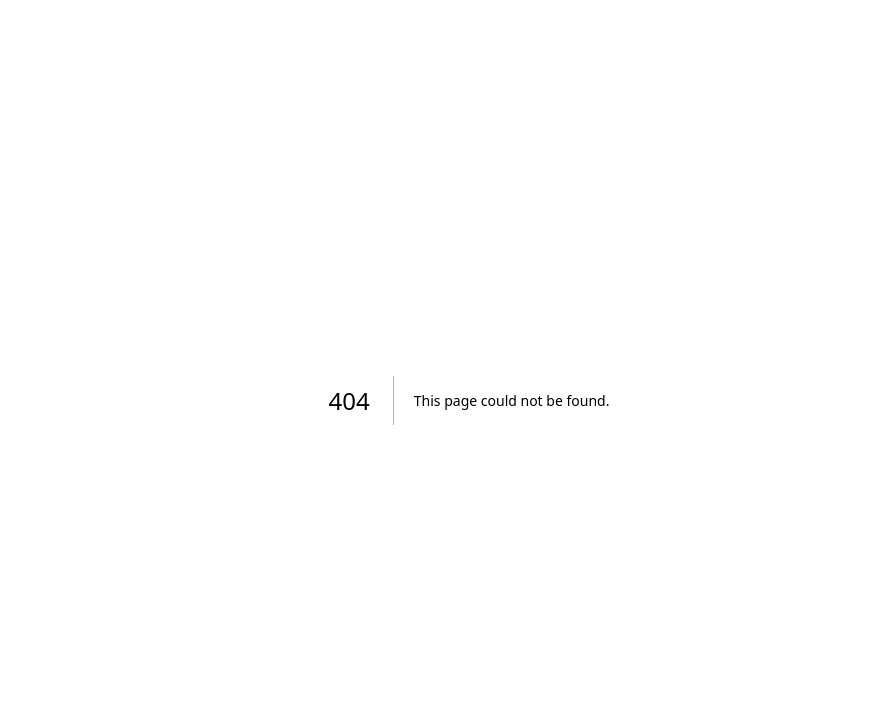
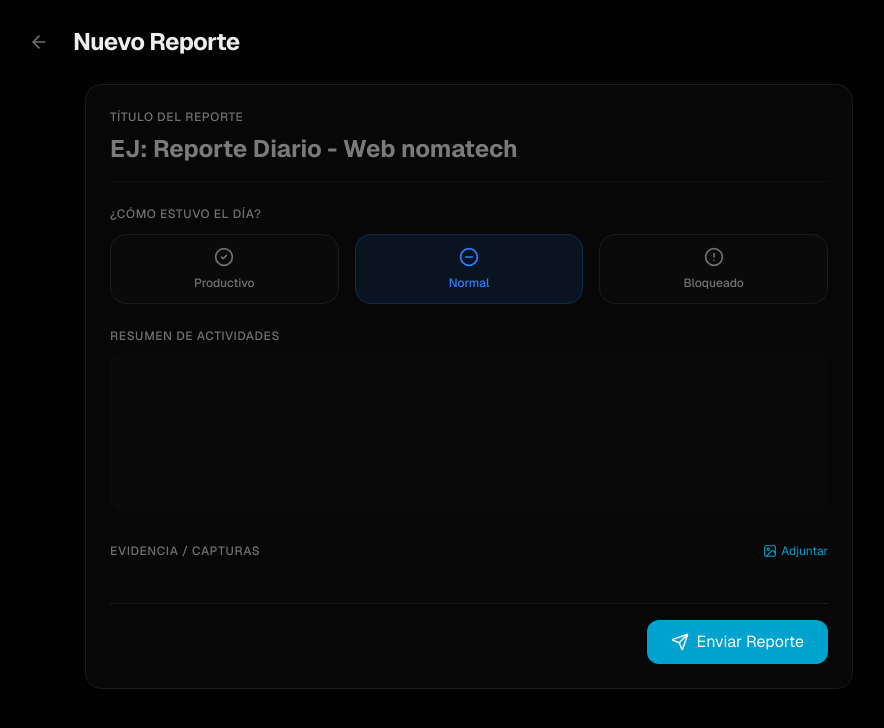
Before and after one commit to elpeakyblinder/DailyFlow, a Next.js app: page /employee/dashboard/new-report in a window 1280 px wide. Before the commit this address had no page. Shown: the top 728 px of the page, without its empty margins (171-1055 px from the left). Built offline with nearby package versions, Linux system fonts and the light colour scheme.

Commit message:
feat: Add images visualizer

```diff
--- a/src/app/components/ReportForm.tsx
+++ b/src/app/components/ReportForm.tsx
@@ -1,6 +1,8 @@
 "use client";
 
-import React, { useState, useRef } from "react";
+import React, { useState, useRef, useEffect } from "react";
+import { useRouter } from "next/navigation";
+import { toast } from "sonner";
 import {
     CheckCircle2,
     MinusCircle,
@@ -11,12 +13,17 @@ import {
     Send
 } from "lucide-react";
 import Image from "next/image";
+import { upload } from "@vercel/blob/client";
+
+import { createReportAction } from "@/actions/report-actions";
+import { compressImageToWebp } from "@/utils/imageCompression";
 
 type Mood = "success" | "neutral" | "blocked";
 
 interface ReportFormProps {
     readOnly?: boolean;
     initialData?: {
+        title: string;
         content: string;
         mood: Mood;
         images: string[];
@@ -37,47 +44,148 @@ interface MoodButtonProps {
 }
 
 export function ReportForm({ readOnly = false, initialData }: ReportFormProps) {
-    const [isSubmitting, setIsSubmitting] = useState(false);
+    const router = useRouter();
     const fileInputRef = useRef<HTMLInputElement>(null);
 
+    const [title, setTitle] = useState(initialData?.title || "");
     const [content, setContent] = useState(initialData?.content || "");
     const [mood, setMood] = useState<Mood>(initialData?.mood || "neutral");
-    const [images, setImages] = useState<string[]>(initialData?.images || []);
+
+    const [imageFiles, setImageFiles] = useState<File[]>([]);
+    const [imagePreviews, setImagePreviews] = useState<string[]>(initialData?.images || []);
+    const [activeImage, setActiveImage] = useState<string | null>(null);
+
+    const [isSubmitting, setIsSubmitting] = useState(false);
+    const [isCompressing, setIsCompressing] = useState(false);
+
+    useEffect(() => {
+        if (!activeImage) return;
+        const handler = (e: KeyboardEvent) => {
+            if (e.key === "Escape") setActiveImage(null);
+        };
+        window.addEventListener("keydown", handler);
+        return () => window.removeEventListener("keydown", handler);
+    }, [activeImage]);
 
     const handleTriggerUpload = () => {
         fileInputRef.current?.click();
     };
 
-    const handleFileChange = (e: React.ChangeEvent<HTMLInputElement>) => {
-        const file = e.target.files?.[0];
-        if (!file) return;
+    const handleFileChange = async (e: React.ChangeEvent<HTMLInputElement>) => {
+        const files = Array.from(e.target.files ?? []);
+        if (!files.length) return;
 
-        const previewUrl = URL.createObjectURL(file);
-        setImages((prev) => [...prev, previewUrl]);
+        if (imageFiles.length + files.length > 5) {
+            toast.error("Máximo 5 imágenes por reporte");
+            return;
+        }
+
+        setIsCompressing(true);
+
+        try {
+            const compressedFiles = await Promise.all(
+                files.map(file => compressImageToWebp(file))
+            );
+
+            const previews = compressedFiles.map(file =>
+                URL.createObjectURL(file)
+            );
+
+            setImageFiles(prev => [...prev, ...compressedFiles]);
+            setImagePreviews(prev => [...prev, ...previews]);
+
+            toast.success("¡Imagen agregada!");
+        } catch {
+            toast.error("Error al procesar las imágenes");
+        } finally {
+            setIsCompressing(false);
             e.target.value = "";
+        }
     };
 
-    const handleSubmit = () => {
+    const handleRemoveImage = (index: number) => {
+        URL.revokeObjectURL(imagePreviews[index]);
+        setImagePreviews(prev => prev.filter((_, i) => i !== index));
+        setImageFiles(prev => prev.filter((_, i) => i !== index));
+    };
+
+    const handleSubmit = async () => {
+        if (!title.trim()) return toast.error("Agrega un título al reporte");
+        if (!content.trim()) return toast.error("El contenido no puede estar vacío");
+
         setIsSubmitting(true);
-        setTimeout(() => {
+
+        try {
+            const uploadedUrls: string[] = [];
+
+            for (const image of imageFiles) {
+                if (image.size > 500_000) {
+                    throw new Error("Una imagen supera el tamaño permitido");
+                }
+
+                const result = await upload(image.name, image, {
+                    access: "public",
+                    handleUploadUrl: "/api/upload-images-FormReport",
+                });
+
+                uploadedUrls.push(result.url);
+            }
+
+            const result = await createReportAction(
+                title,
+                content,
+                mood,
+                uploadedUrls
+            );
+
+            if (result.success) {
+                toast.success("¡Reporte enviado correctamente!");
+                router.push("/employee/dashboard/reports");
+            } else {
+                toast.error(result.error);
+            }
+        } catch (error) {
+            toast.error(
+                error instanceof Error ? error.message : "Error inesperado"
+            );
+        } finally {
             setIsSubmitting(false);
-        }, 1000);
+        }
     };
 
     return (
-        <div className={`w-full max-w-2xl mx-auto bg-card border border-border rounded-xl p-6 ${readOnly ? "shadow-none" : "shadow-lg"}`}>
+        <>
+            <div className="w-full max-w-3xl mx-auto bg-card border border-border rounded-xl p-6 shadow-lg">
 
                 <input
+                    ref={fileInputRef}
                     type="file"
-                ref={fileInputRef}
+                    accept="image/*"
+                    multiple
+                    className="hidden"
                     onChange={handleFileChange}
-                className="hidden"
-                accept="image/*"
                 />
+
+                <div className="mb-6 border-b border-border/50 pb-4">
+                    <label className="text-xs font-medium text-muted-foreground uppercase tracking-wider mb-2 block">
+                        Título del Reporte
+                    </label>
+                    {readOnly ? (
+                        <h2 className="text-2xl font-bold">{title}</h2>
+                    ) : (
+                        <input
+                            value={title}
+                            onChange={(e) => setTitle(e.target.value)}
+                            disabled={isSubmitting}
+                            className="w-full bg-transparent text-2xl font-bold outline-none"
+                            placeholder="EJ: Reporte Diario - Web nomatech"
+                        />
+                    )}
+                </div>
 
                 <div className="mb-6">
                     <label className="text-xs font-medium text-muted-foreground uppercase tracking-wider mb-3 block">
-                    ¿Cómo estuvo tu día?
+                        ¿Cómo estuvo el día?
                     </label>
                     <div className="flex gap-4">
                         <MoodButton
@@ -116,12 +224,12 @@ export function ReportForm({ readOnly = false, initialData }: ReportFormProps) {
                     </div>
                 </div>
 
-            <div className="mb-6 space-y-2">
-                <label className="text-xs font-medium text-muted-foreground uppercase tracking-wider">
+                <div className="mb-6">
+                    <label className="text-xs font-medium text-muted-foreground uppercase tracking-wider mb-2 block">
                         Resumen de actividades
                     </label>
                     {readOnly ? (
-                    <div className="p-4 bg-secondary/20 rounded-lg text-foreground text-sm leading-relaxed whitespace-pre-wrap">
+                        <div className="p-4 bg-secondary/20 rounded-lg whitespace-pre-wrap text-sm">
                             {content}
                         </div>
                     ) : (
@@ -129,85 +237,129 @@ export function ReportForm({ readOnly = false, initialData }: ReportFormProps) {
                             value={content}
                             onChange={(e) => setContent(e.target.value)}
                             disabled={isSubmitting}
-                        placeholder="Hoy estuve trabajando en..."
-                        className="w-full h-40 p-4 rounded-lg bg-secondary/30 border border-transparent focus:border-primary/50 focus:bg-background focus:ring-2 focus:ring-primary/20 text-sm outline-none transition-all resize-none placeholder:text-muted-foreground/50"
+                            className="w-full h-40 p-4 rounded-lg bg-secondary/30 resize-none"
                         />
                     )}
                 </div>
 
                 <div className="mb-8">
-                <div className="flex items-center justify-between mb-3">
+                    <div className="flex justify-between mb-3">
                         <label className="text-xs font-medium text-muted-foreground uppercase tracking-wider">
                             Evidencia / Capturas
                         </label>
                         {!readOnly && (
                             <button
                                 onClick={handleTriggerUpload}
-                            disabled={isSubmitting}
-                            className="text-xs flex items-center gap-1 text-primary hover:text-primary/80 transition-colors"
+                                disabled={isSubmitting || isCompressing}
+                                className="text-xs flex items-center gap-1 text-primary"
                             >
-                            <ImageIcon size={14} /> Adjuntar
+                                <ImageIcon size={14} />
+                                Adjuntar
                             </button>
                         )}
                     </div>
 
-                {images.length === 0 && readOnly && (
-                    <p className="text-sm text-muted-foreground italic">Sin imágenes adjuntas.</p>
-                )}
-
                     <div className="grid grid-cols-2 sm:grid-cols-4 gap-3">
-                    {images.map((img, idx) => (
-                        <div key={idx} className="group relative aspect-video rounded-lg overflow-hidden border border-border bg-secondary">
+                        {imagePreviews.map((img, idx) => (
+                            <button
+                                key={idx}
+                                type="button"
+                                onClick={() => setActiveImage(img)}
+                                className="relative aspect-video rounded-lg overflow-hidden border"
+                            >
                                 <Image
                                     src={img}
-                                alt="Evidencia"
+                                    alt="Imagen del reporte"
                                     fill
                                     className="object-cover"
-                                sizes="(max-width: 768px) 100vw, 33vw"
                                 />
                                 {!readOnly && (
                                     <button
-                                    onClick={() => setImages(images.filter((_, i) => i !== idx))}
-                                    className="absolute top-1 right-1 p-1 bg-black/50 text-white rounded-full opacity-0 group-hover:opacity-100 transition-opacity hover:bg-red-500"
+                                        type="button"
+                                        onClick={(e) => {
+                                            e.stopPropagation();
+                                            handleRemoveImage(idx);
+                                        }}
+                                        className="absolute top-1 right-1 p-1 bg-black/60 text-white rounded-full"
                                     >
                                         <X size={12} />
                                     </button>
                                 )}
-                        </div>
+                            </button>
                         ))}
                     </div>
                 </div>
 
                 {!readOnly && (
-                <div className="flex justify-end pt-4 border-t border-border">
+                    <div className="flex justify-end border-t border-border pt-4">
                         <button
                             onClick={handleSubmit}
-                        disabled={isSubmitting || !content}
-                        className="flex items-center gap-2 px-6 py-2.5 bg-primary text-primary-foreground font-medium rounded-lg hover:bg-primary/90 active:scale-95 transition-all disabled:opacity-50 disabled:cursor-not-allowed shadow-md shadow-primary/20"
+                            disabled={isSubmitting || isCompressing}
+                            className="flex items-center gap-2 px-6 py-2.5 bg-primary text-primary-foreground rounded-lg"
                         >
-                        {isSubmitting ? <Loader2 size={18} className="animate-spin" /> : <Send size={18} />}
-                        {isSubmitting ? "Enviando..." : "Enviar Reporte"}
+                            {isCompressing || isSubmitting ? (
+                                <Loader2 className="animate-spin" size={18} />
+                            ) : (
+                                <Send size={18} />
+                            )}
+                            {isCompressing
+                                ? "Optimizando imágenes..."
+                                : isSubmitting
+                                    ? "Enviando..."
+                                    : "Enviar Reporte"}
                         </button>
                     </div>
                 )}
             </div>
+            {activeImage && (
+                <div
+                    className="fixed inset-0 z-50 bg-black/80 flex items-center justify-center p-4"
+                    onClick={() => setActiveImage(null)}
+                >
+                    <div
+                        className="relative max-w-5xl w-full max-h-[90vh]"
+                        onClick={(e) => e.stopPropagation()}
+                    >
+                        <button
+                            className="absolute top-3 right-3 z-10 bg-black/60 text-white rounded-full p-1"
+                            onClick={() => setActiveImage(null)}
+                        >
+                            <X size={24} />
+                        </button>
+                        <Image
+                            src={activeImage}
+                            alt="Imagen del reporte"
+                            width={1600}
+                            height={900}
+                            className="object-contain w-full h-full rounded-lg"
+                        />
+                    </div>
+                </div>
+            )}
+        </>
     );
 }
 
-function MoodButton({ value, current, onClick, readOnly, icon, label, color, bg, border }: MoodButtonProps) {
+function MoodButton({
+    value,
+    current,
+    onClick,
+    readOnly,
+    icon,
+    label,
+    color,
+    bg,
+    border
+}: MoodButtonProps) {
     const isSelected = current === value;
-
     if (readOnly && !isSelected) return null;
 
     return (
         <button
             onClick={() => !readOnly && onClick(value)}
             disabled={readOnly}
-            className={`
-                flex-1 flex flex-col items-center justify-center gap-2 p-3 rounded-xl border transition-all duration-200
-                ${isSelected ? `${bg} ${border} ${color}` : "bg-secondary/30 border-transparent text-muted-foreground hover:bg-secondary/50"}
-                ${readOnly ? "cursor-default w-full flex-row" : "cursor-pointer"}
-            `}
+            className={`flex-1 flex flex-col items-center gap-2 p-3 rounded-xl border
+                ${isSelected ? `${bg} ${border} ${color}` : "bg-secondary/30 text-muted-foreground"}`}
         >
             {icon}
             <span className="text-xs font-medium">{label}</span>
--- /dev/null
+++ b/src/app/employee/dashboard/new-report/page.tsx
@@ -0,0 +1,22 @@
+import React from "react";
+import { ReportForm } from "@/app/components/ReportForm";
+import Link from "next/link";
+import { ArrowLeft } from "lucide-react";
+
+export default function NewReportPage() {
+    return (
+        <div className="min-h-screen bg-background p-6">
+            <div className="max-w-4xl mx-auto space-y-6">
+                <div className="flex items-center gap-4">
+                    <Link href="/employee/dashboard/reports" className="p-2 hover:bg-secondary rounded-full transition-colors">
+                        <ArrowLeft size={20} className="text-muted-foreground" />
+                    </Link>
+                    <h1 className="text-2xl font-bold tracking-tight">Nuevo Reporte</h1>
+                </div>
+
+                <ReportForm />
+
+            </div>
+        </div>
+    );
+}
```
Lines whose indentation alone changed are shown as unchanged.
